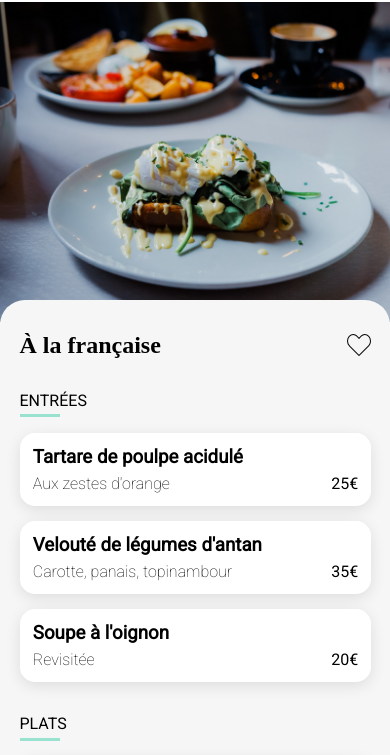
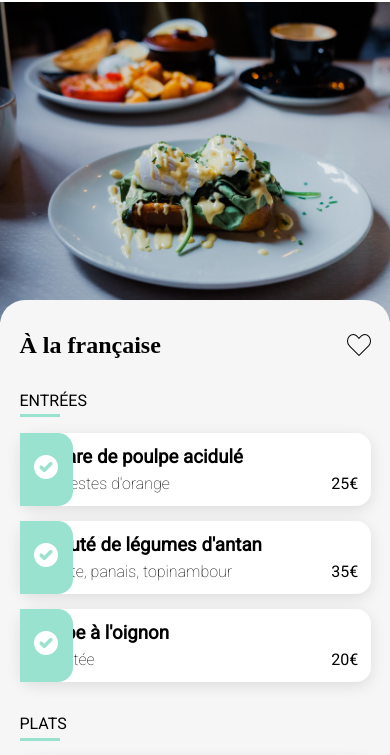
Before and after one commit to antoinep23/OPCR-Project-4, a website: page restaurants/a-la-francaise.html in a window 390 px wide. Shown: the part 78-833 px from the top of the page. Drawn offline with Linux system fonts and the light colour scheme; a web font is replaced by a local one.

Commit message:
fix responsive issue

```diff
--- a/sass/style.scss
+++ b/sass/style.scss
@@ -68,6 +68,7 @@ $green-font: #008766;
             justify-content: space-between;
             .menu__description{
                 font-weight: lighter;
+                text-overflow: ellipsis;
             }
         }
 }
@@ -367,7 +368,7 @@ footer{
         background-color: $notif-color;
         border-radius: 0 0.94019rem 0.94019rem 0;
         transform-origin: 100% 50%;
-        transition:  350ms;
+        transition: 350ms;
         transform: scaleX(0);
         position: absolute;
         left: 93%;
@@ -533,7 +534,7 @@ footer{
 
 /* Responsive animation */
 @media screen and (max-width: 767px){
-    .menu__plat{
+    .menu__plat--entree, .menu__plat--plat, .menu__plat--dessert{
         &::after{
             width: 15%;
             left: 85%;
```
Also changed, not shown: assets/style.css, 1 other file.
